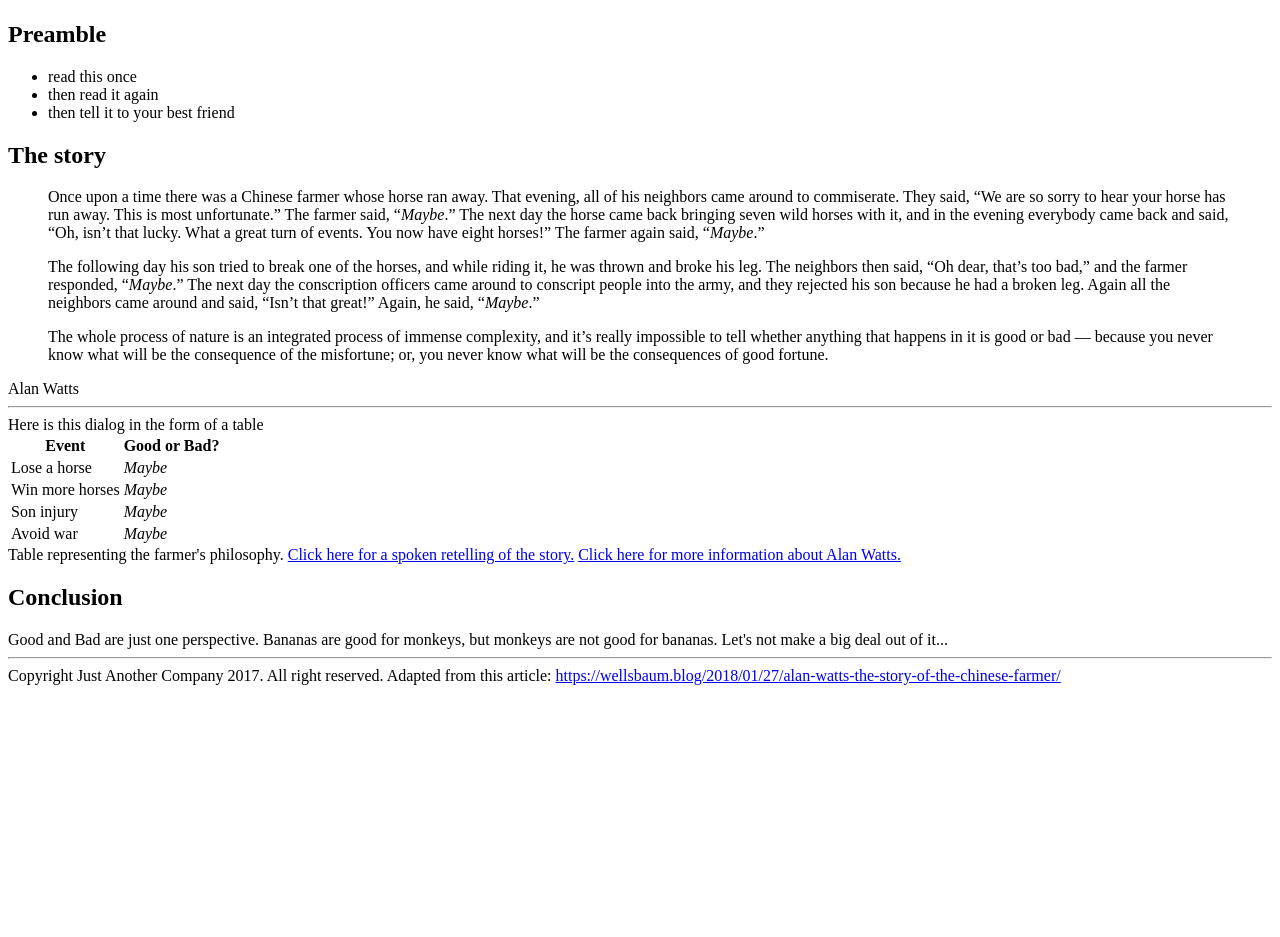
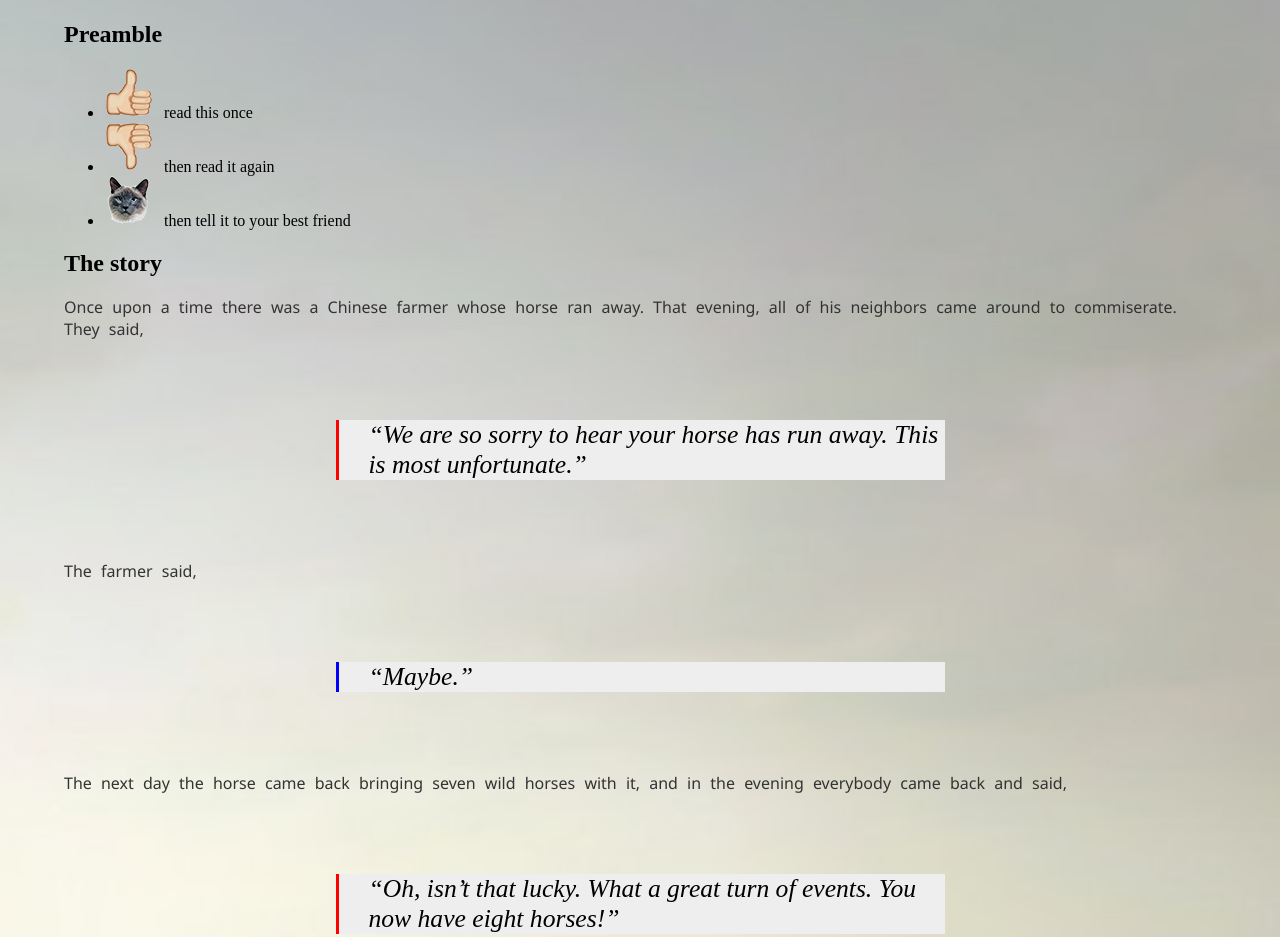
Before and after one commit to ChristopheSchevers/progressive-enhancement, a plain HTML site: page index.html in a window 1280 px wide. Shown: the part 430-1367 px from the top of the page. Before the commit the page ends 1123 px from the top, so only its background shows below. Drawn offline with Linux system fonts and the light colour scheme.

Commit message:
Added files to repo.

```diff
--- a/index.html
+++ b/index.html
@@ -4,6 +4,7 @@
     <meta charset="UTF-8">
     <meta name="viewport" content="width=device-width, initial-scale=1.0">
     <meta http-equiv="X-UA-Compatible" content="ie=edge">
+    <link rel="stylesheet" type="text/css" href="style.css">
     <title>Story of the Chinese Farmer</title>
 </head>
 <body>
@@ -12,35 +13,35 @@
 
         <h2>11 may 2016, Alexandre Gorius</h2>
 
-        <figure><img src="https://cdn-images-1.medium.com/max/1000/1*2PCmLZyzQaF2pyKYkSTFpA.jpeg" alt="Image"></figure>
+        <figure><img src="https://cdn-images-1.medium.com/max/1000/1*2PCmLZyzQaF2pyKYkSTFpA.jpeg" alt="Picture about a guy spraying a hose in a corridor while being held by the shoulder."></figure>
     </header>
     <h2>Preamble</h2>
 
     <ul>
-        <li>read this once</li>
-        <li>then read it again</li>
-        <li>then tell it to your best friend</li>
+        <li><img src="bien.png" alt="Thumbs up">read this once</li>
+        <li><img src="mal.png" alt="Thumbs down">then read it again</li>
+        <li><img src="chat.png" alt="Cat face">then tell it to your best friend</li>
     </ul>
 
     <h2>The story</h2>
 
-    <blockquote>Once upon a time there was a Chinese farmer whose horse ran away. That evening, all of his neighbors came around to commiserate. They said, “We are so sorry to hear your horse has run away. This is most unfortunate.” The farmer said, “<em>Maybe</em>.” The next day the horse came back bringing seven wild horses with it, and in the evening everybody came back and said, “Oh, isn’t that lucky. What a great turn of events. You now have eight horses!” The farmer again said, “<em>Maybe</em>.”</blockquote>
+    <p>Once upon a time there was a Chinese farmer whose horse ran away. That evening, all of his neighbors came around to commiserate. They said, </p><blockquote class="villagers">“We are so sorry to hear your horse has run away. This is most unfortunate.”</blockquote> <p>The farmer said, </p><blockquote class="farmer">“<em>Maybe</em>.”</blockquote> <p>The next day the horse came back bringing seven wild horses with it, and in the evening everybody came back and said, </p><blockquote class="villagers">“Oh, isn’t that lucky. What a great turn of events. You now have eight horses!”</blockquote> <p>The farmer again said, </p><blockquote class="farmer">“<em>Maybe</em>.”</blockquote>
 
-    <blockquote>The following day his son tried to break one of the horses, and while riding it, he was thrown and broke his leg. The neighbors then said, “Oh dear, that’s too bad,” and the farmer responded, “<em>Maybe</em>.” The next day the conscription officers came around to conscript people into the army, and they rejected his son because he had a broken leg. Again all the neighbors came around and said, “Isn’t that great!” Again, he said, “<em>Maybe</em>.”</blockquote>
+    <p>The following day his son tried to break one of the horses, and while riding it, he was thrown and broke his leg. The neighbors then said, </p><blockquote class="villagers">“Oh dear, that’s too <span class="bad">bad</span>,”</blockquote> <p>and the farmer responded, </p><blockquote class="farmer">“<em>Maybe</em>.”</blockquote> <p>The next day the conscription officers came around to conscript people into the army, and they rejected his son because he had a broken leg. Again all the neighbors came around and said, </p><blockquote class="villagers">“Isn’t that great!”</blockquote> <p>Again, he said, </p><blockquote class="farmer">“<em>Maybe</em>.”</blockquote>
 
-    <blockquote>The whole process of nature is an integrated process of immense complexity, and it’s really impossible to tell whether anything that happens in it is good or bad — because you never know what will be the consequence of the misfortune; or, you never know what will be the consequences of good fortune.</blockquote>
+    <p>The whole process of nature is an integrated process of immense complexity, and it’s really impossible to tell whether anything that happens in it is <span class="good">good</span> or <span class="bad">bad</span> — because you never know what will be the consequence of the misfortune; or, you never know what will be the consequences of <span class="good">good</span> fortune.</p>
 
-    Alan Watts
+    <em>Alan Watts</em>
 
 
     <hr>
 
-    Here is this dialog in the form of a table
+    <p>Here is this dialog in the form of a table</p>
 
        <table>
            <tr>
                <th>Event</th>
-               <th>Good or Bad?</th>
+               <th><span class="good">Good</span> or <span class="bad">Bad</span>?</th>
            </tr>
            <tr>
                <td>Lose a horse</td>
@@ -61,15 +62,15 @@
        </table>
        <caption>Table representing the farmer's philosophy.</caption>
 
-    <a href="https://youtu.be/OX0OARBqBp0">Click here for a spoken retelling of the story.</a>
-    <a href="https://en.wikipedia.org/wiki/Alan_Watts">Click here for more information about Alan Watts.</a>
+    <p><a href="https://youtu.be/OX0OARBqBp0" title="Youtube" target="_blank">Click here for a spoken retelling of the story.</a></p>
+    <p><a href="https://en.wikipedia.org/wiki/Alan_Watts" title="Wikipedia" target="_blank">Click here for more information about Alan Watts.</a></p>
 
     <h2>Conclusion</h2>
-    Good and Bad are just one perspective. Bananas are good for monkeys, but monkeys are not good for bananas. Let's not make a big deal out of it...
+    <span class="good">Good</span> and <span class="bad">Bad</span> are just one perspective. Bananas are <span class="good">good</span> for monkeys, but monkeys are not <span class="good">good</span> for bananas. Let's not make a big deal out of it...
 
     <hr>
     <footer>
-        Copyright Just Another Company 2017. All right reserved. Adapted from this article: <a href="https://wellsbaum.blog/2018/01/27/alan-watts-the-story-of-the-chinese-farmer/">https://wellsbaum.blog/2018/01/27/alan-watts-the-story-of-the-chinese-farmer/</a>
+        Copyright Just Another Company 2017. All right reserved. Adapted from <a href="https://wellsbaum.blog/2018/01/27/alan-watts-the-story-of-the-chinese-farmer/" title="Blog post" target="_blank">this article</a>
     </footer>
 </body>
 </html>
--- a/style.css
+++ b/style.css
@@ -0,0 +1,77 @@
+body {
+    max-width: 90%;
+    margin-left: auto;
+    margin-right: auto;
+    background-color: #ccc;
+    background-image: url('ricefield.jpeg');
+    background-repeat: no-repeat;
+    background-position: bottom right;
+    background-size: cover;
+}
+
+p {
+    font-family: 'Segoe UI', Tahoma, Geneva, Verdana, sans-serif;
+    word-spacing: 5px;
+    color: #333;
+}
+
+a:hover {
+    font-size: 20px;
+    color: #000;
+}
+
+a:visited {
+    color: #006400;
+}
+
+blockquote {
+    display: block;
+    width: 50%;
+    margin-left: auto;
+    margin-right: auto;
+    font-size: 160%;
+    background-color: #eee;
+    border-left: 3px dashed #333;
+    padding-left: 30px;
+    margin-top: 80px;
+    margin-bottom: 80px;
+    font-style: italic;
+}
+
+h1 {
+    background-color: yellow;
+}
+
+.good {
+    font-style: italic;
+    color: green;
+}
+
+.bad {
+    font-style: italic;
+    color: red;
+}
+
+.good, .bad {
+    text-transform: capitalize;
+}
+
+tr:nth-child(even) {
+    background-color: #eee;
+}
+
+tr:nth-child(odd) {
+    background-color: #777;
+}
+
+li img {
+    padding-right: 10px;
+}
+
+.villagers {
+    border-left: 3px solid red;
+}
+
+.farmer {
+    border-left: 3px solid blue;
+}
```
Also changed, not shown: bien.png (added), chat.png (added), mal.png (added), ricefield.jpeg (added).
